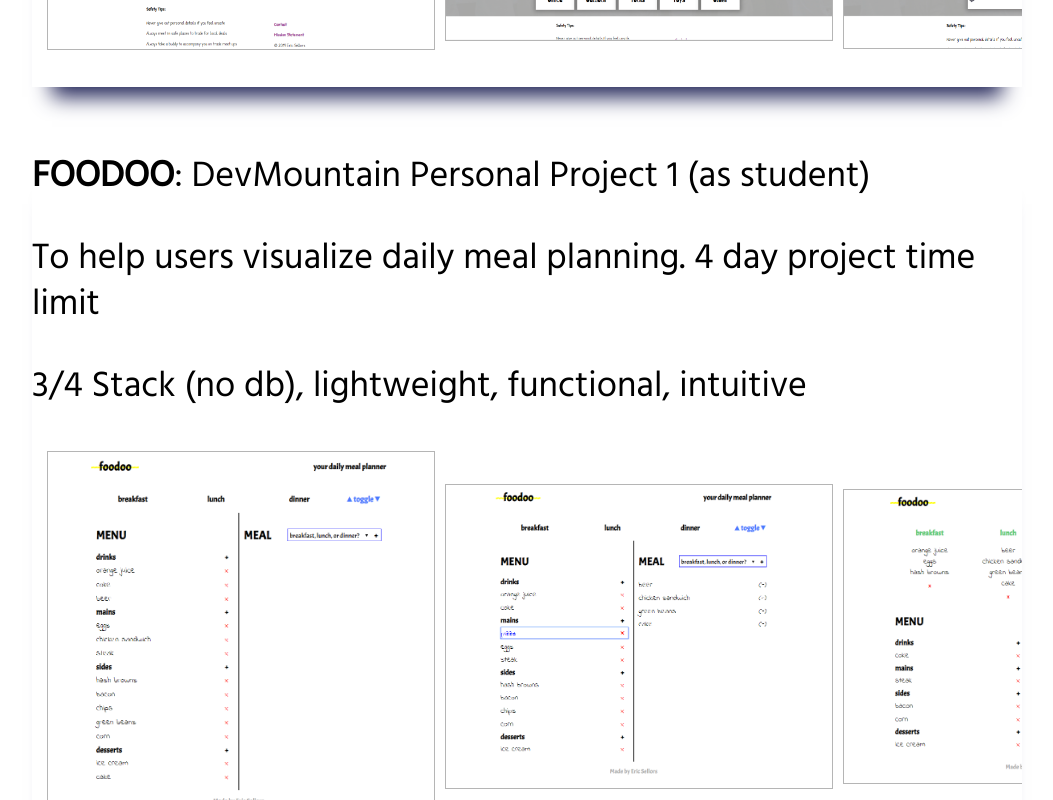
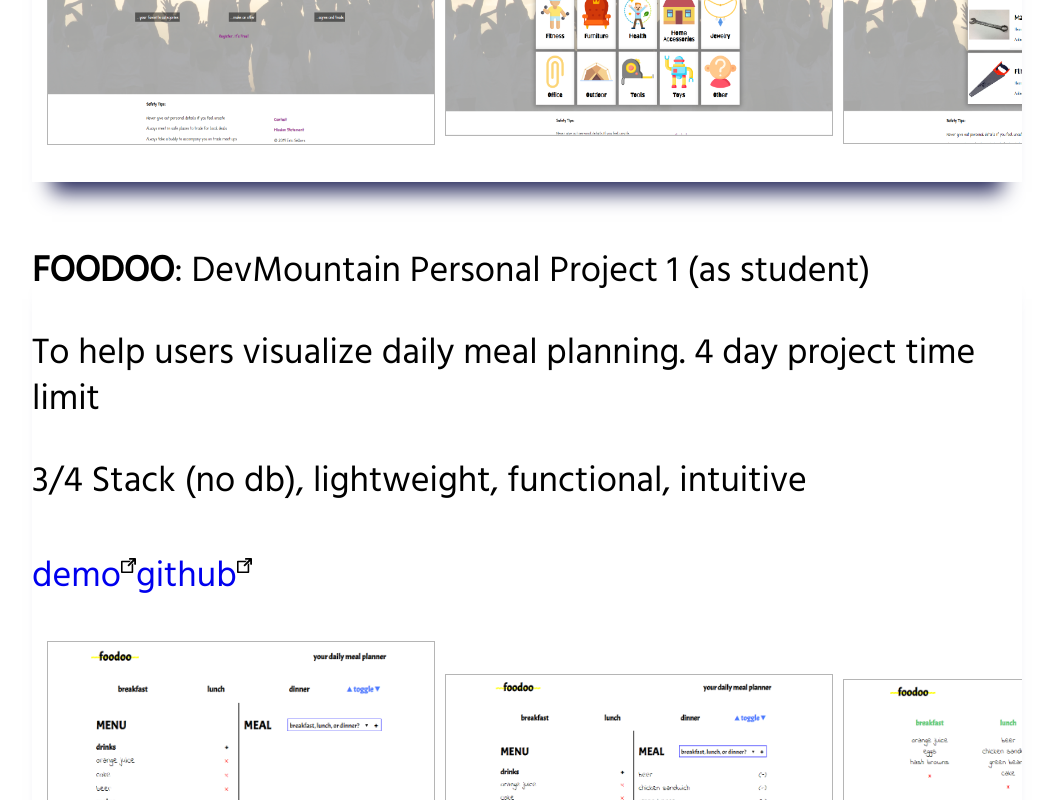
Before and after one commit to esellors/portfolio, a React (Create React App) app: page / in a window 1280 px wide. Shown: the part 3087-3887 px from the top of the page, without its empty margins (113-1166 px from the left). Built offline with nearby package versions, Linux system fonts and the light colour scheme.

Commit message:
updated project links

```diff
--- a/src/components/Projects/Projects.js
+++ b/src/components/Projects/Projects.js
@@ -3,6 +3,8 @@
 import imgDir from '../../assets/img/projects/imgDir';
 
 const Projects = () => {
+    // links order: live, github
+
     const [ projects ] = React.useState([
         {
             name:'INSTAPLAN',
@@ -10,7 +12,12 @@
             projType: 'DevMountain Team Project (as student)',
             purpose: 'Give users one-click access to the current day\'s events. 2 week project time limit.',
             goal: 'Full-stack, intuitive, user-friendly, engaging',
-            links: []
+            links: [
+                {
+                    site: 'github',
+                    url: 'https://github.com/instaplan/instaplan'
+                }
+            ]
         },
         {
             name: 'BARTERTAG',
@@ -21,7 +28,11 @@
             links: [
                 {
                     site: 'demo',
-                    url: 'http://www.yahoo.com'
+                    url: 'https://bartertag.esellors.com'
+                },
+                {
+                    site: 'github',
+                    url: 'https://github.com/esellors/bartertag'
                 }
             ]
         },
@@ -31,7 +42,16 @@
             projType: 'DevMountain Personal Project 1 (as student)',
             purpose: 'To help users visualize daily meal planning. 4 day project time limit',
             goal: '3/4 Stack (no db), lightweight, functional, intuitive',
-            links: []
+            links: [
+                {
+                    site: 'demo',
+                    url: 'https://foodoo.esellors.com/'
+                },
+                {
+                    site: 'github',
+                    url: 'https://github.com/esellors/foodoo'
+                }
+            ]
         }
     ]);
 
```
